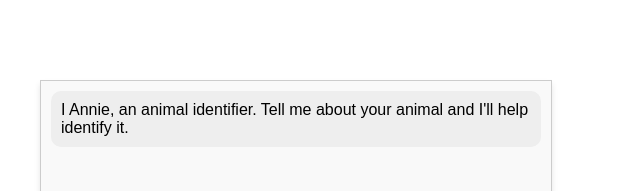
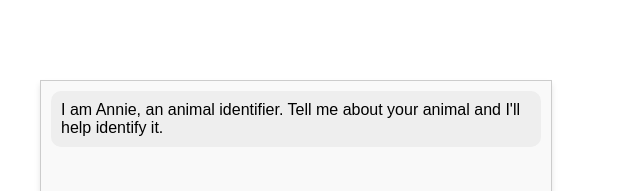
Before and after one commit to gihanmarasingha/animal_identification, a website: page public/index.html in a window 1280 px wide. Shown: the top 191 px of the page, without its empty margins (344-984 px from the left). Drawn offline with Linux system fonts and the light colour scheme.

Commit message:
typo in initial message

```diff
--- a/public/index.html
+++ b/public/index.html
@@ -10,7 +10,7 @@
 
     <div class="chat-container">
         <div id="chatbox">
-            <p class="botText"><span>I Annie, an animal identifier. Tell me about your animal and I'll help identify it.</span></p>
+            <p class="botText"><span>I am Annie, an animal identifier. Tell me about your animal and I'll help identify it.</span></p>
         </div>
         <textarea id="textInput" placeholder="Type your message here..." autocomplete="off"></textarea>
         <button id="buttonInput" aria-label="Send">
```
